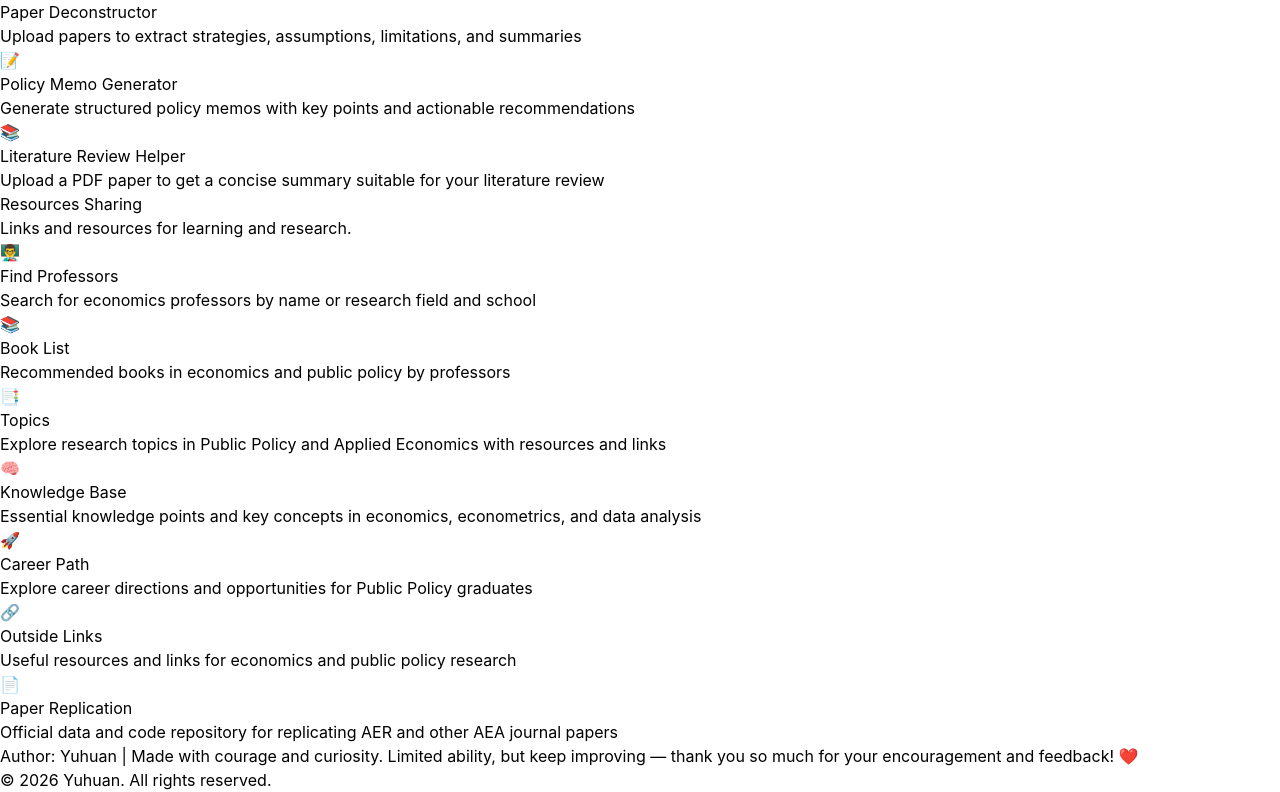
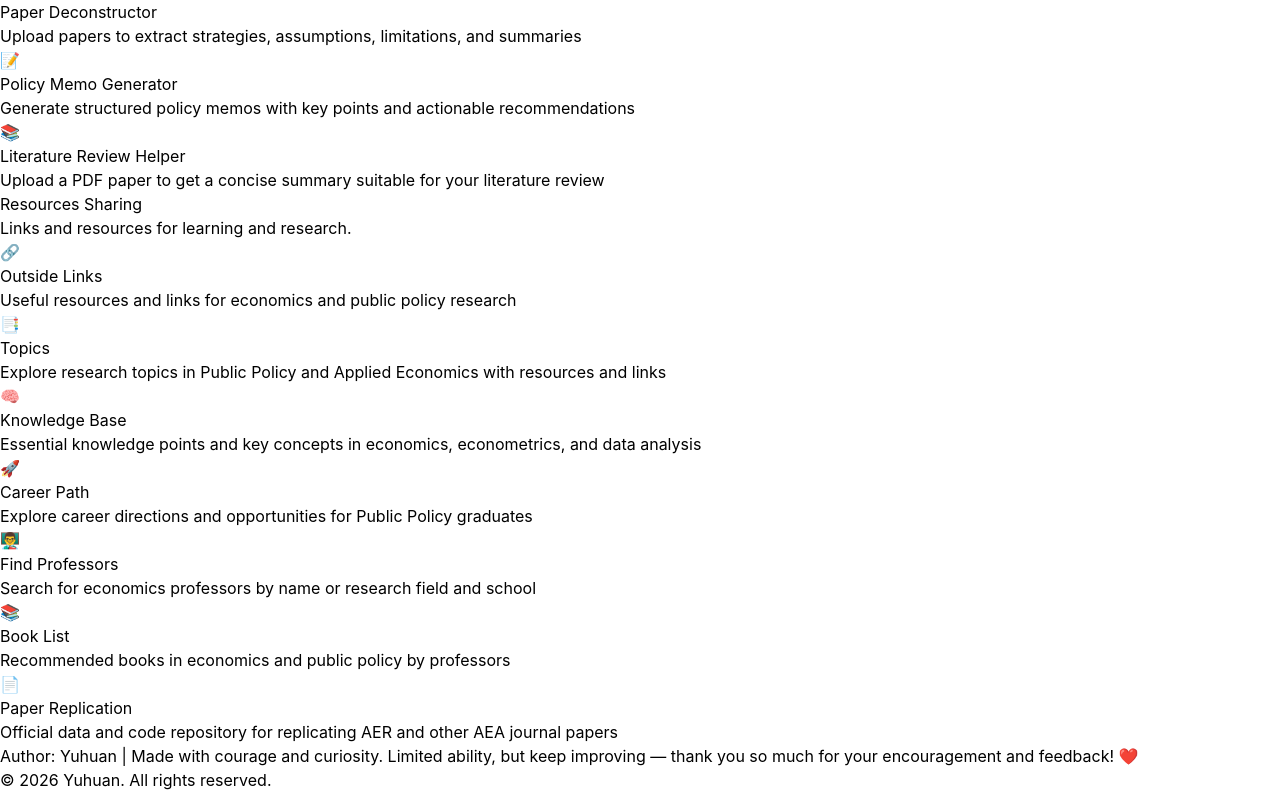
Before and after one commit to AI4ECPPS/AI4ECPP, a React (Vite) app: page /dashboard in a window 1280 px wide. Shown: the part 1624-2416 px from the top of the page. Built offline with nearby package versions, Linux system fonts and the light colour scheme; no server answers.

Commit message:
change student dashboard buttons

```diff
--- a/src/pages/Dashboard.jsx
+++ b/src/pages/Dashboard.jsx
@@ -137,12 +137,12 @@ function Dashboard({ isAuthenticated, setIsAuthenticated, isGuest = false }) {
   ]
 
   const resourceTools = [
-    { id: 'find-professors', title: 'Find Professors', description: 'Search for economics professors by name or research field and school', icon: '👨‍🏫', color: 'from-teal-500 to-cyan-500' },
-    { id: 'book-list', title: 'Book List', description: 'Recommended books in economics and public policy by professors', icon: '📚', color: 'from-purple-500 to-pink-500' },
+    { id: 'outside-links', title: 'Outside Links', description: 'Useful resources and links for economics and public policy research', icon: '🔗', color: 'from-indigo-500 to-blue-500' },
     { id: 'topics', title: 'Topics', description: 'Explore research topics in Public Policy and Applied Economics with resources and links', icon: '📑', color: 'from-rose-500 to-pink-500' },
     { id: 'knowledge', title: 'Knowledge Base', description: 'Essential knowledge points and key concepts in economics, econometrics, and data analysis', icon: '🧠', color: 'from-emerald-500 to-teal-500' },
     { id: 'career-path', title: 'Career Path', description: 'Explore career directions and opportunities for Public Policy graduates', icon: '🚀', color: 'from-blue-600 to-indigo-600' },
-    { id: 'outside-links', title: 'Outside Links', description: 'Useful resources and links for economics and public policy research', icon: '🔗', color: 'from-indigo-500 to-blue-500' },
+    { id: 'find-professors', title: 'Find Professors', description: 'Search for economics professors by name or research field and school', icon: '👨‍🏫', color: 'from-teal-500 to-cyan-500' },
+    { id: 'book-list', title: 'Book List', description: 'Recommended books in economics and public policy by professors', icon: '📚', color: 'from-purple-500 to-pink-500' },
     { id: 'paper-replication', title: 'Paper Replication', description: 'Official data and code repository for replicating AER and other AEA journal papers', icon: '📄', color: 'from-orange-500 to-red-500' },
   ]
 
```
